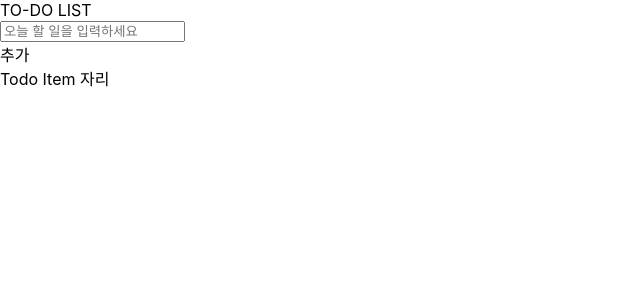
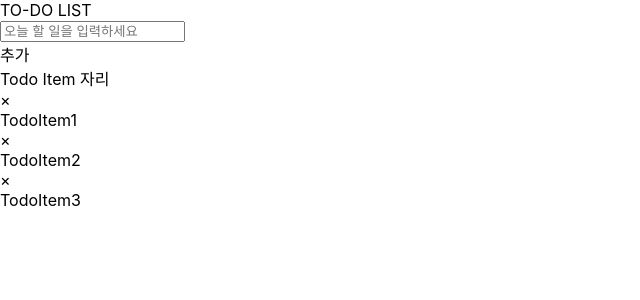
Before and after one commit to beansby/react-todo-mini, a React (Create React App) app: page / in a window 1280 px wide. Shown: the top 300 px of the page, without its empty margins (0-640 px from the left). Built offline with nearby package versions, Linux system fonts and the light colour scheme.

Commit message:
todo item remove & completed

```diff
--- a/src/App.js
+++ b/src/App.js
@@ -2,6 +2,7 @@ import { Component } from "react";
 import TodoListTemplate from "./components/TodoListTemplate";
 import TodoForm from "./components/TodoForm";
 import TodoItemList from "./components/TodoItemList";
+import TodoItem from "./components/TodoItem";
 
 class App extends Component{
     render(){
--- /dev/null
+++ b/src/components/TodoItem.js
@@ -0,0 +1,35 @@
+import React, { Component } from "react";
+
+// check값 활성화시 체크표시, 마우스가 hover될때 엑스마크 보여줌
+class TodoItem extends Component{
+    render(){
+        // todo내용, 체크박스 on/off상태, todoItem Key값, 체크박스 on/off 시키는 함수, todoItem 삭제시키는 함수
+        const {content, isComplete, id, onToggle, onRemove} = this.props;
+
+        return(
+            <div className="todo-item" onClick={()=> onToggle(id)}>
+                {/* x 마크 : onRemove 삭제 기능 */}
+                <div className="todo-item-remove" onClick={(e)=>{
+                    e.stopPropagation(); // onToggle 실행되지 않게 함
+                    onRemove(id)
+                }}>
+                    &times;
+                </div>
+
+                <div className={`todo-item-content ${isComplete && 'isComplete'}`}>
+                    <div>
+                        {content}
+                    </div>
+                </div>
+
+                {
+                    isComplete && (<div className="isComplete-mark"> ✓ </div>)
+                }
+
+            </div>
+        )
+
+    }
+}
+
+export default TodoItem;
--- a/src/components/TodoItemList.js
+++ b/src/components/TodoItemList.js
@@ -1,4 +1,5 @@
 import React, { Component } from "react";
+import TodoItem from "./TodoItem";
 
 class TodoItemList extends Component {
     render(){
@@ -8,6 +9,11 @@ class TodoItemList extends Component {
         return(
             <div>
                 Todo Item 자리
+                <div>
+                    <TodoItem content="TodoItem1"/>
+                    <TodoItem content="TodoItem2"/>
+                    <TodoItem content="TodoItem3"/>
+                </div>
             </div>
         );
     }
```
